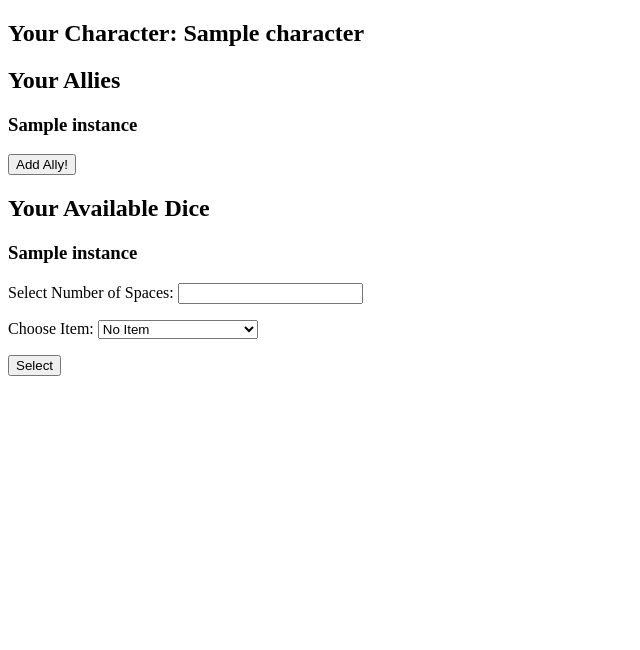
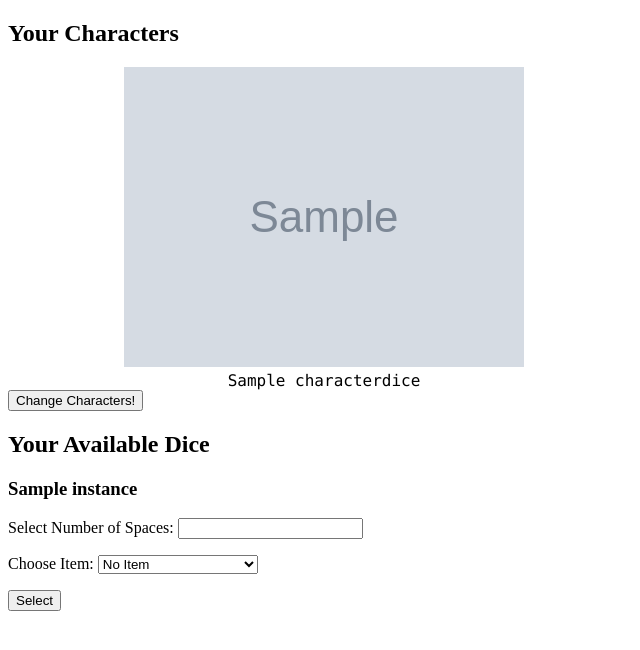
Before and after one commit to AlexHBall/whichdice, a Django app: template dice/templates/dice/dice.html in a window 1280 px wide. Shown: the top 650 px of the page, without its empty margins (0-640 px from the left). Run offline with Django 3.2, Linux system fonts and the light colour scheme; tables that the repository leaves empty hold one stand-in row (values such as "Sample post"); the template is opened without the code that fills it: values that come from a table or form of the project are taken from there, most other values are stand-ins (such as "Sample title", 1, 10 or a date in 2020); grey boxes marked "Sample" are stand-in pictures.

Commit message:
display characters in grid

```diff
--- a/dice/static/dice/app.js
+++ b/dice/static/dice/app.js
@@ -1,4 +1,29 @@
-function validateForm() {
-  var labels = document.getElementsByTagName("labels");
-  console.log(labels)
+clicked_ids = [];
+function onCharacterClicked(id) {
+  // console.log(id);
+  grid_text = document.getElementById(id);
+
+  if (clicked_ids.length < 5) {
+    if (grid_text.classList.contains("grid-item-selected")) {
+      const index = clicked_ids.indexOf(id);
+      if (index > -1) {
+        clicked_ids.splice(index, 1);
+      }
+      grid_text.classList.remove("grid-item-selected");
+      grid_text.classList.add("grid-item");
+    } else {
+      clicked_ids.push(id);
+      grid_text.classList.add("grid-item-selected");
+      grid_text.classList.remove("grid-item");
+    }
+  } else {
+    alert("Too many characters selected, you can only have four allies");
+  }
 }
+
+function submitChoices(url, pk) {
+    window.open(url);
+    $.get('YOUR_VIEW_HERE/'+pk+'/', function (data) {
+        alert("counter updated!");
+    });
+}
--- a/dice/static/dice/style.css
+++ b/dice/static/dice/style.css
@@ -11,7 +11,7 @@ footer {
 
 .grid-container {
   display: grid;
-  grid-template-columns: 1fr 1fr 1fr 1fr 1fr;
+  grid-template-columns: 1fr 1fr;
 }
 
 .grid-item-selected {
--- a/dice/templates/dice/dice.html
+++ b/dice/templates/dice/dice.html
@@ -1,22 +1,37 @@
-{% extends 'base.html' %}
-{% block content %}
-<h2>Your Character: {{ character.character_name  }}</h2>
-{% if allies %}
-    <h2>Your Allies</h2>
-    {% for instance in allies %}
-    <h3>{{ instance.character_name }}</h3>
-    {% endfor %}
-{% endif %}
-<button type="button">Add Ally!</button>
+{% extends 'base.html' %} {% load static %} {% block content %}
+<script src="https://ajax.googleapis.com/ajax/libs/jquery/3.5.1/jquery.min.js"></script>
+<script type="text/javascript" src="/static/dice/app.js"></script>
+<link rel="stylesheet" href="{% static 'dice/style.css' %}" />
+
+<h2>Your Characters</h2>
+<div class="grid-container">
+  {% for instance in characters %}
+  <div
+    class="grid-item"
+    onclick="onCharacterClicked(this.id)"
+    id="character_portait_{{instance.id}}"
+  >
+    <img
+      src="{% get_static_prefix %}{{ instance.character_image_path }}"
+      alt=""
+    />
+    <div class="grid-item-name" id="character_name_text_{{instance.id}}">
+      {{instance.character_name}}
+    </div>
+  </div>
+  {% endfor %}
+</div>
+
+<button type="button">Change Characters!</button>
 
 <h2>Your Available Dice</h2>
 {% for instance in dice %}
 <h3>{{ instance }}</h3>
 {% endfor %}
 
-<form method="POST"> {% csrf_token %}
-    {{ form.as_p }}
-    <input type="submit" value='Select' />
+<form method="POST">
+  {% csrf_token %} {{ form.as_p }}
+  <input type="submit" value="Select" />
 </form>
 
 {% endblock %}
--- a/dice/views.py
+++ b/dice/views.py
@@ -57,13 +57,11 @@ def dice_view(request):
         characters = get_characters()
         available_dice = []
         place_dice = []
-        # statistics = []
         for character in characters:
             available_dice.append(character.get_true_dice())
             place_dice.append(character.get_places_dice())
             # statistics.append(character.get_statistics())
-        return {'character': characters[1],
-                'allies': characters[2:],
+        return {'characters': characters[1:],
                 'dice': available_dice,
                 'place_dice': place_dice, }
         # 'statistics': statistics, }
```
